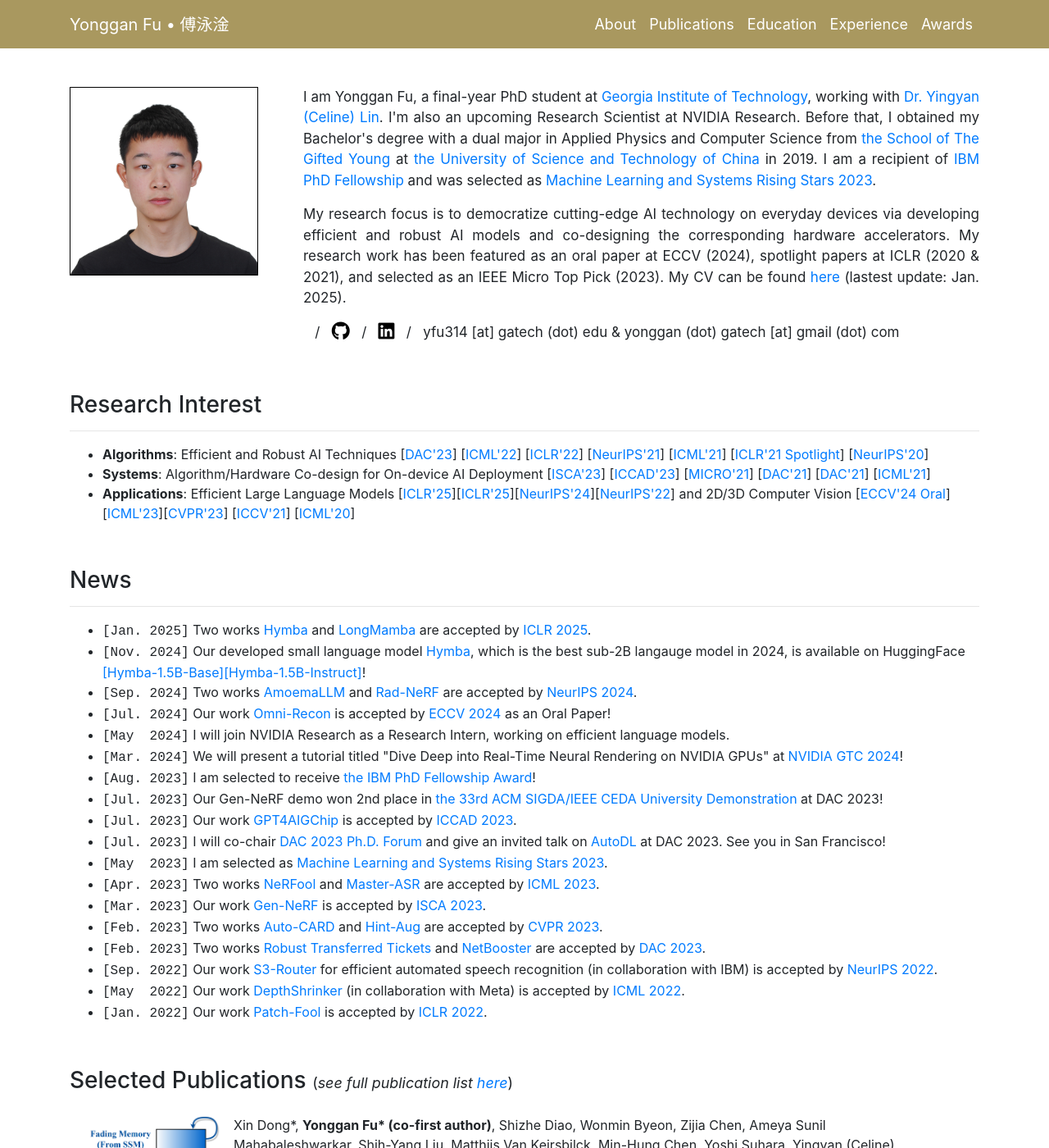
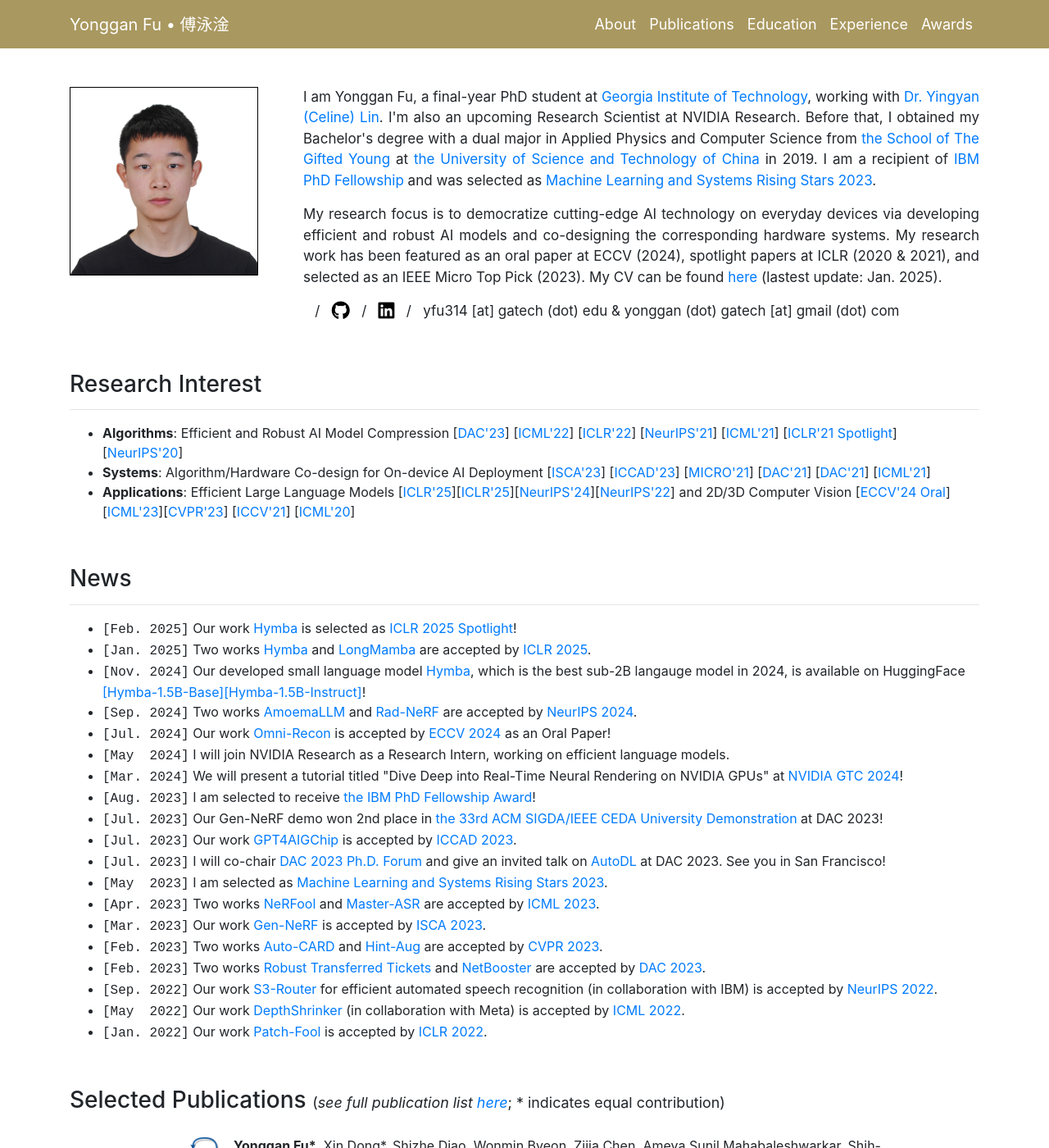
Before and after one commit to tilmto/tilmto.github.io, a Jekyll site: the page built from docs/index.markdown, in a window 1280 px wide and 1400 px high. Shown: the whole window at 82% size. Built offline with Jekyll 4.4.1, drawn with Linux system fonts in a browser that asks for light colours; nearby versions of some CDN libraries; a style sheet for code colours, icons or effects is not loaded; some of the changed text lies outside the part shown.

Commit message:
update spotlight

```diff
--- a/docs/_layouts/index.html
+++ b/docs/_layouts/index.html
@@ -95,7 +95,7 @@
 				I am a recipient of <a href="https://research.ibm.com/university/awards/fellowships.html" target="_blank">IBM PhD Fellowship</a> and was selected as <a href="https://mlcommons.org/en/rising-stars-2023/" target="_blank">Machine Learning and Systems Rising Stars 2023</a>.
 			</p>
 
-			<p style="text-align: justify;">My research focus is to democratize cutting-edge AI technology on everyday devices via developing efficient and robust AI models and co-designing the corresponding hardware accelerators. My research work has been featured as an oral paper at ECCV (2024), spotlight papers at ICLR (2020 & 2021), and selected as an IEEE Micro Top Pick (2023).
+			<p style="text-align: justify;">My research focus is to democratize cutting-edge AI technology on everyday devices via developing efficient and robust AI models and co-designing the corresponding hardware systems. My research work has been featured as an oral paper at ECCV (2024), spotlight papers at ICLR (2020 & 2021), and selected as an IEEE Micro Top Pick (2023).
       My CV can be found <a href="https://drive.google.com/file/d/14H1LVzRfl7ckm2t7lUiXdUkey1rgdkZ8/view?usp=sharing" target="_blank">here</a> (lastest update: Jan. 2025).
 			</p>
 
@@ -117,7 +117,7 @@
 		<h3 id="Research" style="padding-top: 100px; margin-top: -80px;">Research Interest</h3><hr>
 		<ul>
 			<li>
-				<b>Algorithms</b>: Efficient and Robust AI Techniques
+				<b>Algorithms</b>: Efficient and Robust AI Model Compression
         [<a href="https://arxiv.org/pdf/2304.11834.pdf" target="_blank">DAC'23</a>]
         [<a href="https://proceedings.mlr.press/v162/fu22c/fu22c.pdf" target="_blank">ICML'22</a>]
         [<a href="https://openreview.net/pdf?id=28ib9tf6zhr" target="_blank">ICLR'22</a>]
@@ -148,6 +148,9 @@
 	<div class="container">
 		<h3 id="News" style="padding-top: 70px; margin-top: -80px;">News</h3><hr>
 		<ul>
+			<li>
+				<tt>[Feb. 2025]</tt> Our work <a href="https://arxiv.org/pdf/2411.13676" target="_blank">Hymba</a> is selected as <a href="https://iclr.cc/" target="_blank">ICLR 2025 Spotlight</a>!
+			</li>
 			<li>
 				<tt>[Jan. 2025]</tt> Two works <a href="https://arxiv.org/pdf/2411.13676" target="_blank">Hymba</a> and <a href="https://openreview.net/pdf?id=fMbLszVO1H" target="_blank">LongMamba</a> are accepted by <a href="https://iclr.cc/" target="_blank">ICLR 2025</a>.
 			</li>
@@ -211,7 +214,7 @@
 	<div class="container">
 		<h3 id="Publications" style="padding-top: 70px; margin-top: -80px;">
 			Selected Publications
-			<small><small> (<i>see full publication list <a href="https://drive.google.com/file/d/14H1LVzRfl7ckm2t7lUiXdUkey1rgdkZ8/view?usp=sharing" target='_blank'>here</a></i>)
+			<small><small> (<i>see full publication list <a href="https://drive.google.com/file/d/14H1LVzRfl7ckm2t7lUiXdUkey1rgdkZ8/view?usp=sharing" target='_blank'>here</a></i>; * indicates equal contribution)
 			</small></small><br>
 			<!-- <small><small>
 			(<a href="" id="select0" onclick="showPubs(0); return false;">show selected</a> /
@@ -240,14 +243,14 @@
 					<img class="img-fluid img-rounded" src="files/hymba.jpg" style="width:200px; border:0px solid black" alt="">
 				</div>
 				<div class="col-md-9">
-					Xin Dong*, <b>Yonggan Fu* (co-first author)</b>, Shizhe Diao, Wonmin Byeon, Zijia Chen, Ameya Sunil Mahabaleshwarkar, Shih-Yang Liu, Matthijs Van Keirsbilck, Min-Hung Chen, Yoshi Suhara, Yingyan (Celine) Lin, Jan Kautz, Pavlo Molchanov
+					<b>Yonggan Fu*</b>, Xin Dong*, Shizhe Diao, Wonmin Byeon, Zijia Chen, Ameya Sunil Mahabaleshwarkar, Shih-Yang Liu, Matthijs Van Keirsbilck, Min-Hung Chen, Yoshi Suhara, Yingyan (Celine) Lin, Jan Kautz, Pavlo Molchanov
 				<br>
 				<b><font color="black">Hymba: A Hybrid-head Architecture for Small Language Models</font></b><br>
 				<b><a href="https://iclr.cc/" target="_blank">ICLR 2025</a></b>
 				<small><a href="https://arxiv.org/pdf/2411.13676" target="_blank">[Paper]</a></small>
 				<small><a href="https://github.com/NVlabs/hymba" target="_blank">[Code]</a></small>
 				<small><a href="https://huggingface.co/nvidia/Hymba-1.5B-Base" target="_blank">[Hymba-1.5B-Base]</a><a href="https://huggingface.co/nvidia/Hymba-1.5B-Instruct" target="_blank">[Hymba-1.5B-Instruct]</a></small><br>
-				<font color="firebrick"><b>In collaboration with NVIDIA</b></font><br>
+				<font color="firebrick"><b>Spotlight Paper</b></font><br>
 				</div>
 			</div><hr>
 
@@ -257,7 +260,7 @@
 					<img class="img-fluid img-rounded" src="files/longmamba.jpg" style="width:200px; border:0px solid black" alt="">
 				</div>
 				<div class="col-md-9">
-					Zhifan Ye*, Kejing Xia*, <b>Yonggan Fu* (co-first author)</b>, Xin Dong, Jihoon Hong, Xiangchi Yuan, Shizhe Diao, Jan Kautz, Pavlo Molchanov, Yingyan (Celine) Lin
+					<b>Yonggan Fu*</b>, Zhifan Ye*, Kejing Xia*, Xin Dong, Jihoon Hong, Xiangchi Yuan, Shizhe Diao, Jan Kautz, Pavlo Molchanov, Yingyan (Celine) Lin
 				<br>
 				<b><font color="black">LongMamba: Enhancing Mamba's Long-Context Capabilities via Training-Free Receptive Field Enlargement</font></b><br>
 				<b><a href="https://iclr.cc/" target="_blank">ICLR 2025</a></b>
@@ -296,7 +299,7 @@
 				<small><a href="https://arxiv.org/pdf/2403.11131" target="_blank">[Paper]</a></small>
 				<small><a href="https://github.com/GATECH-EIC/Omni-Recon" target="_blank">[Code]</a></small>
 				<small><a href="https://www.youtube.com/watch?v=fF3dfd-v9Yg" target="_blank">[Video]</a></small>
-				<small><a href="https://drive.google.com/file/d/1JZDv8jz02DMCiOAZo2fEa1y2c9qW-ac0/view?usp=sharing" target="_blank">[Slide]</a></small><br>
+				<small><a href="https://drive.google.com/file/d/1oK4OHuoE-Lq-mt3DLFIDbmtUJfncinVo/view?usp=sharing" target="_blank">[Slide]</a></small><br>
 				<font color="firebrick"><b>Oral Paper</b></font><br>
 				</div>
 			</div><hr>
```
